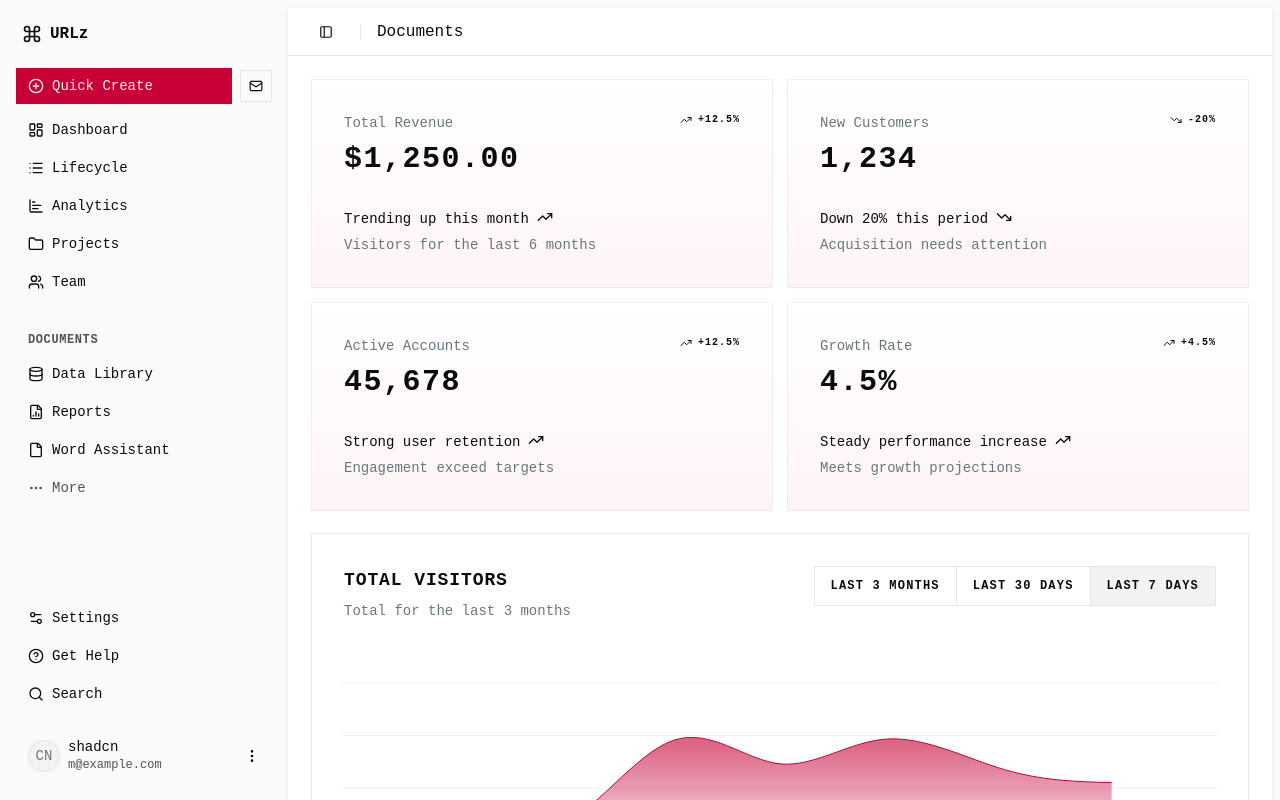
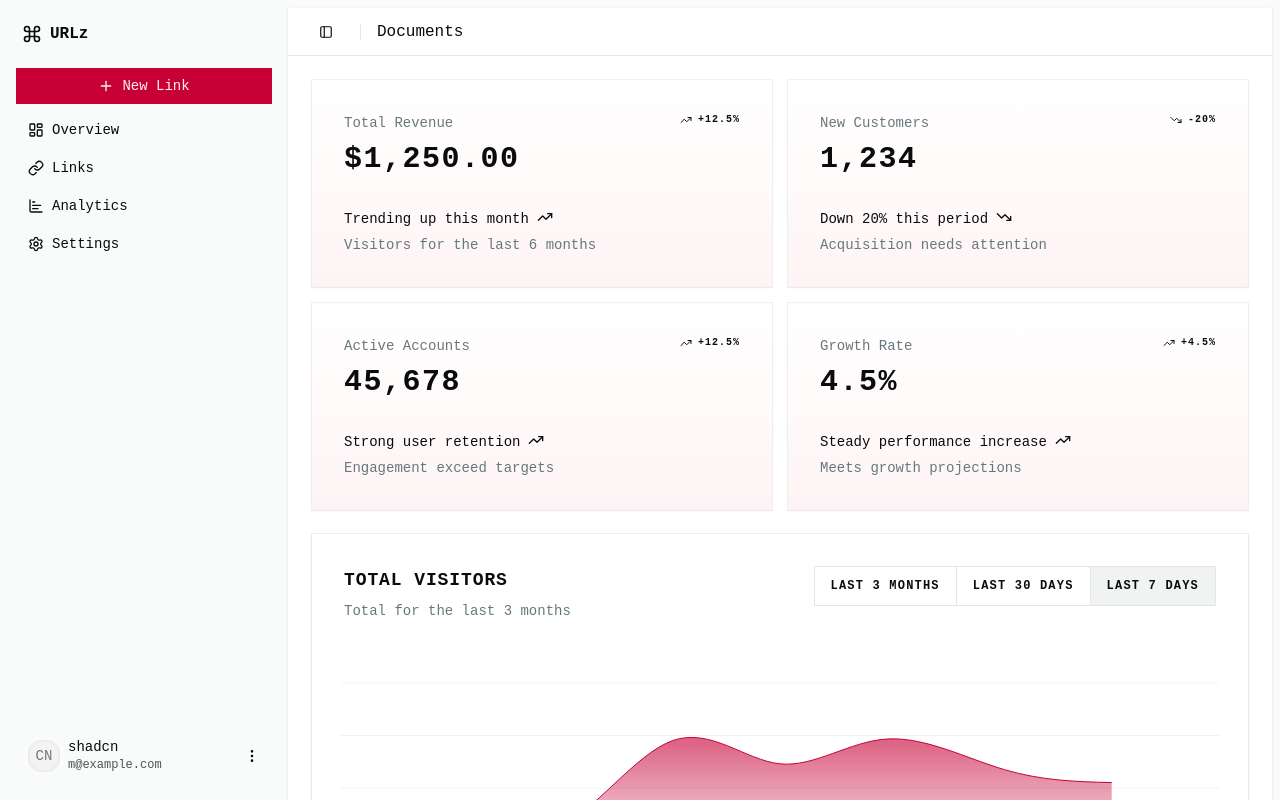
Before and after one commit to mt-shihab26/urlz, a React (Vite) app in the folder web/: page /dashboard in a window 1280 px wide. Shown: the top 800 px of the page. Built offline with nearby package versions, Linux system fonts and the light colour scheme.

Commit message:
app sidebar

```diff
--- a/web/src/components/screens/dashboard-layout/app-sidebar.tsx
+++ b/web/src/components/screens/dashboard-layout/app-sidebar.tsx
@@ -9,26 +9,15 @@ import {
 } from '@/components/ui/sidebar';
 
 import {
-    CameraIcon,
     ChartBarIcon,
-    CircleHelpIcon,
     CommandIcon,
-    DatabaseIcon,
-    FileChartColumnIcon,
-    FileIcon,
-    FileTextIcon,
-    FolderIcon,
     LayoutDashboardIcon,
-    ListIcon,
-    SearchIcon,
-    Settings2Icon,
-    UsersIcon,
+    LinkIcon,
+    SettingsIcon,
 } from 'lucide-react';
 
 import { Link } from 'react-router';
-import { NavDocuments } from './nav-documents';
 import { NavMain } from './nav-main';
-import { NavSecondary } from './nav-secondary';
 import { NavUser } from './nav-user';
 
 const data = {
@@ -39,14 +28,14 @@ const data = {
     },
     navMain: [
         {
-            title: 'Dashboard',
+            title: 'Overview',
             url: '#',
             icon: <LayoutDashboardIcon />,
         },
         {
-            title: 'Lifecycle',
+            title: 'Links',
             url: '#',
-            icon: <ListIcon />,
+            icon: <LinkIcon />,
         },
         {
             title: 'Analytics',
@@ -54,96 +43,9 @@ const data = {
             icon: <ChartBarIcon />,
         },
         {
-            title: 'Projects',
-            url: '#',
-            icon: <FolderIcon />,
-        },
-        {
-            title: 'Team',
-            url: '#',
-            icon: <UsersIcon />,
-        },
-    ],
-    navClouds: [
-        {
-            title: 'Capture',
-            icon: <CameraIcon />,
-            isActive: true,
-            url: '#',
-            items: [
-                {
-                    title: 'Active Proposals',
-                    url: '#',
-                },
-                {
-                    title: 'Archived',
-                    url: '#',
-                },
-            ],
-        },
-        {
-            title: 'Proposal',
-            icon: <FileTextIcon />,
-            url: '#',
-            items: [
-                {
-                    title: 'Active Proposals',
-                    url: '#',
-                },
-                {
-                    title: 'Archived',
-                    url: '#',
-                },
-            ],
-        },
-        {
-            title: 'Prompts',
-            icon: <FileTextIcon />,
-            url: '#',
-            items: [
-                {
-                    title: 'Active Proposals',
-                    url: '#',
-                },
-                {
-                    title: 'Archived',
-                    url: '#',
-                },
-            ],
-        },
-    ],
-    navSecondary: [
-        {
             title: 'Settings',
             url: '#',
-            icon: <Settings2Icon />,
-        },
-        {
-            title: 'Get Help',
-            url: '#',
-            icon: <CircleHelpIcon />,
-        },
-        {
-            title: 'Search',
-            url: '#',
-            icon: <SearchIcon />,
-        },
-    ],
-    documents: [
-        {
-            name: 'Data Library',
-            url: '#',
-            icon: <DatabaseIcon />,
-        },
-        {
-            name: 'Reports',
-            url: '#',
-            icon: <FileChartColumnIcon />,
-        },
-        {
-            name: 'Word Assistant',
-            url: '#',
-            icon: <FileIcon />,
+            icon: <SettingsIcon />,
         },
     ],
 };
@@ -165,8 +67,6 @@ export function AppSidebar({ ...props }: React.ComponentProps<typeof Sidebar>) {
             </SidebarHeader>
             <SidebarContent>
                 <NavMain items={data.navMain} />
-                <NavDocuments items={data.documents} />
-                <NavSecondary items={data.navSecondary} className="mt-auto" />
             </SidebarContent>
             <SidebarFooter>
                 <NavUser user={data.user} />
--- a/web/src/components/screens/dashboard-layout/nav-main.tsx
+++ b/web/src/components/screens/dashboard-layout/nav-main.tsx
@@ -1,4 +1,3 @@
-import { Button } from '@/components/ui/button';
 import {
     SidebarGroup,
     SidebarGroupContent,
@@ -6,7 +5,7 @@ import {
     SidebarMenuButton,
     SidebarMenuItem,
 } from '@/components/ui/sidebar';
-import { CirclePlusIcon, MailIcon } from 'lucide-react';
+import { PlusIcon } from 'lucide-react';
 
 export function NavMain({
     items,
@@ -24,19 +23,11 @@ export function NavMain({
                     <SidebarMenuItem className="flex items-center gap-2">
                         <SidebarMenuButton
                             tooltip="Quick Create"
-                            className="min-w-8 bg-primary text-primary-foreground duration-200 ease-linear hover:bg-primary/90 hover:text-primary-foreground active:bg-primary/90 active:text-primary-foreground"
+                            className="min-w-8 bg-primary flex justify-center text-primary-foreground duration-200 ease-linear hover:bg-primary/90 hover:text-primary-foreground active:bg-primary/90 active:text-primary-foreground"
                         >
-                            <CirclePlusIcon />
-                            <span>Quick Create</span>
+                            <PlusIcon />
+                            <span>New Link</span>
                         </SidebarMenuButton>
-                        <Button
-                            size="icon"
-                            className="size-8 group-data-[collapsible=icon]:opacity-0"
-                            variant="outline"
-                        >
-                            <MailIcon />
-                            <span className="sr-only">Inbox</span>
-                        </Button>
                     </SidebarMenuItem>
                 </SidebarMenu>
                 <SidebarMenu>
--- a/web/src/components/screens/dashboard-layout/nav-user.tsx
+++ b/web/src/components/screens/dashboard-layout/nav-user.tsx
@@ -14,13 +14,7 @@ import {
     SidebarMenuItem,
     useSidebar,
 } from '@/components/ui/sidebar';
-import {
-    BellIcon,
-    CircleUserRoundIcon,
-    CreditCardIcon,
-    EllipsisVerticalIcon,
-    LogOutIcon,
-} from 'lucide-react';
+import { BellIcon, EllipsisVerticalIcon, LogOutIcon } from 'lucide-react';
 
 export function NavUser({
     user,
@@ -76,14 +70,6 @@ export function NavUser({
                         <DropdownMenuSeparator />
                         <DropdownMenuGroup>
                             <DropdownMenuItem>
-                                <CircleUserRoundIcon />
-                                Account
-                            </DropdownMenuItem>
-                            <DropdownMenuItem>
-                                <CreditCardIcon />
-                                Billing
-                            </DropdownMenuItem>
-                            <DropdownMenuItem>
                                 <BellIcon />
                                 Notifications
                             </DropdownMenuItem>
```
